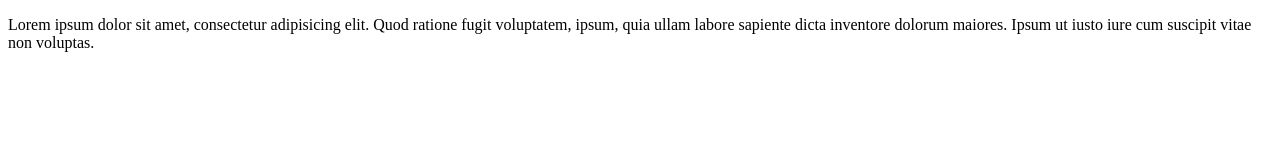
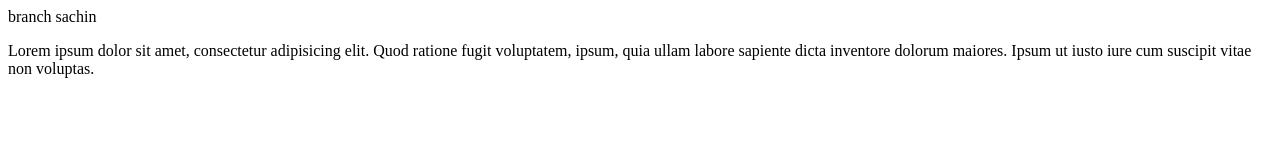
Before and after one commit to Sachin-kumar987/Git-learning, a plain HTML site: page Git learning/index.html in a window 1280 px wide. Drawn offline with Linux system fonts and the light colour scheme.

Commit message:
branch sachin

```diff
--- a/Git learning/index.html
+++ b/Git learning/index.html
@@ -6,6 +6,7 @@
     <title>Document</title>
 </head>
 <body>
+    <h>branch sachin</h>
     <P>Lorem ipsum dolor sit amet, consectetur adipisicing elit. Quod ratione fugit voluptatem, ipsum, quia ullam labore sapiente dicta inventore dolorum maiores. Ipsum ut iusto iure cum suscipit vitae non voluptas.</P>
 </body>
 </html>
```
